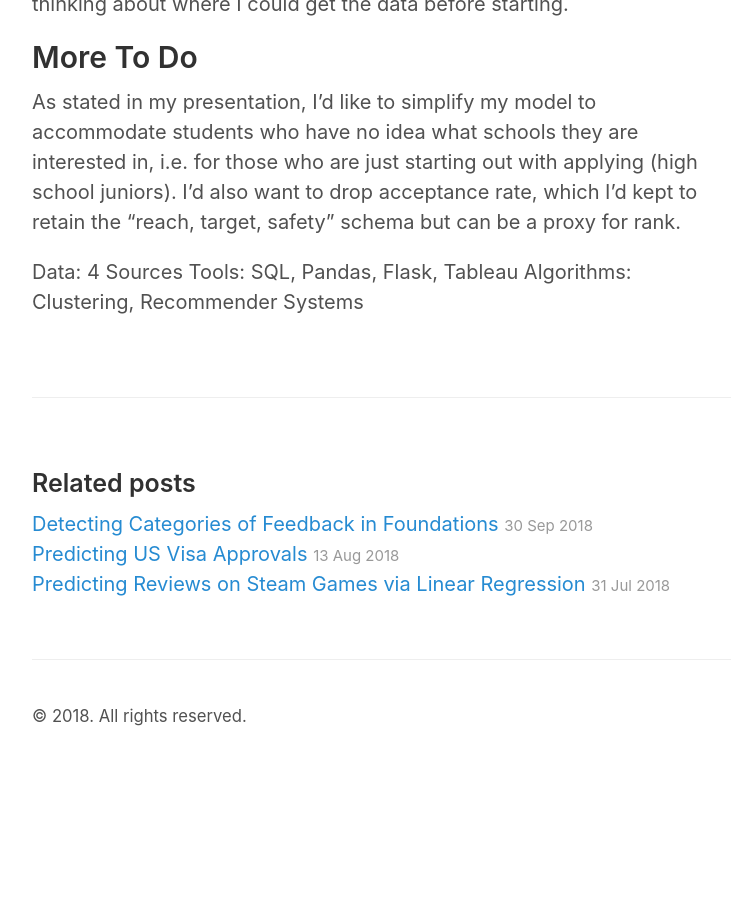
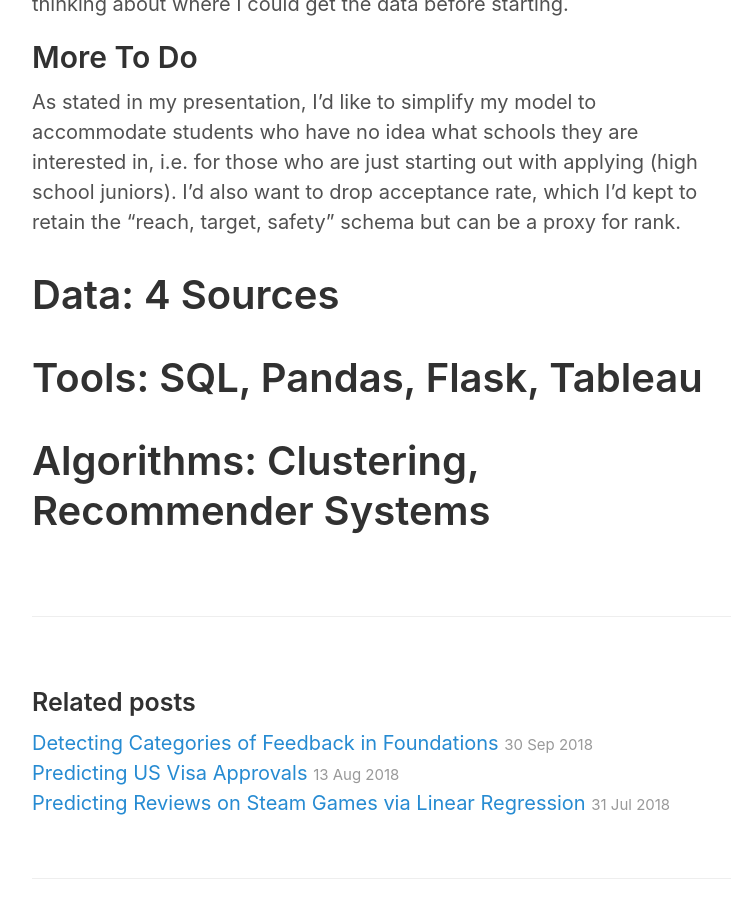
Before and after one commit to mayamadhavan/mayamadhavan.github.io, a Jekyll site: the page built from _posts/2018-10-01-project-kojak.md, in a window 1280 px wide and 900 px high, scrolled down 3828 px. Shown: the whole window, without its empty margins (258-989 px from the left). Built offline with Jekyll 4.4.1, drawn with Linux system fonts in a browser that asks for light colours; before the commit the page ends 4598 px from its top, so only the background shows below that; part of the change alters nothing that is shown.

```diff
--- a/_posts/2018-10-01-project-kojak.md
+++ b/_posts/2018-10-01-project-kojak.md
@@ -62,6 +62,6 @@ I was very pleased with how this project turned out, although I was concerned ab
 ## More To Do
 As stated in my presentation, I’d like to simplify my model to accommodate students who have no idea what schools they are interested in, i.e. for those who are just starting out with applying (high school juniors). I’d also want to drop acceptance rate, which I’d kept to retain the “reach, target, safety” schema but can be a proxy for rank.
 
-Data: 4 Sources
-Tools: SQL, Pandas, Flask, Tableau
-Algorithms: Clustering, Recommender Systems
+# Data: 4 Sources
+# Tools: SQL, Pandas, Flask, Tableau
+# Algorithms: Clustering, Recommender Systems
```
